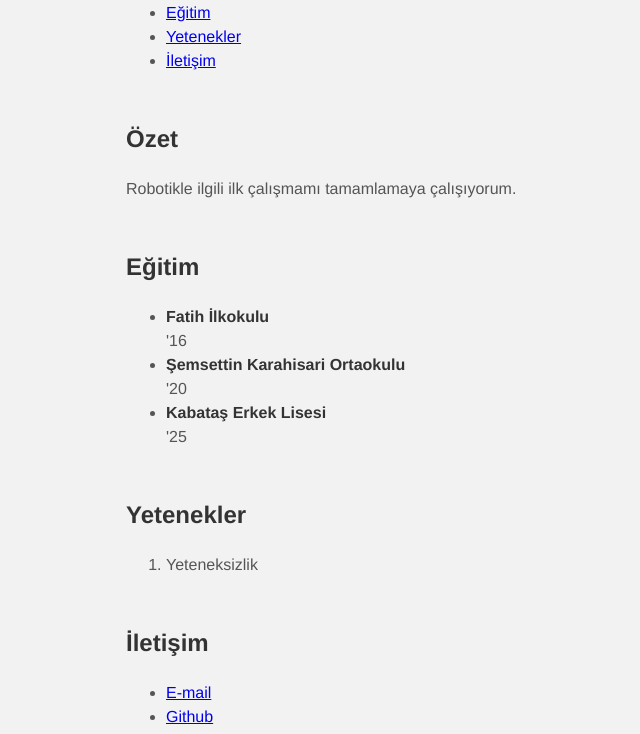
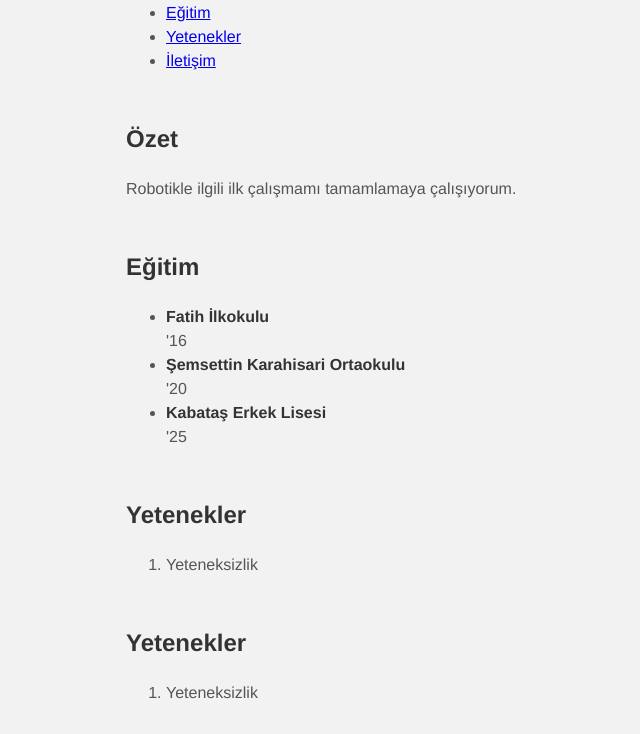
Before and after one commit to aysecerenbasyigit/ayseceren, a plain HTML site: page index.html in a window 1280 px wide. Shown: the part 218-952 px from the top of the page, without its empty margins (114-754 px from the left). Drawn offline with Linux system fonts and the light colour scheme.

Commit message:
Update index.html

```diff
--- a/index.html
+++ b/index.html
@@ -54,6 +54,14 @@
                 </li>
             </ol>
         </section>
+<section id="skills">
+            <h2>Yetenekler</h2>
+            <ol>
+                <li>
+                    Yeteneksizlik
+                </li>
+            </ol>
+        </section>
     </article>
 </main>
 <footer>
@@ -63,7 +71,7 @@
             <li>
                 <a href="mailto:cerenimo0307@gmail.com">E-mail</a>
             </li>
-			<li><a href="https://kelrot17.github.io/dnme/">Github</a></li>
+			<li><a href="https://aysecerenbasyigit.github.io/ayseceren/">Github</a></li>
         </ul>
     </section>
 </footer>
```
